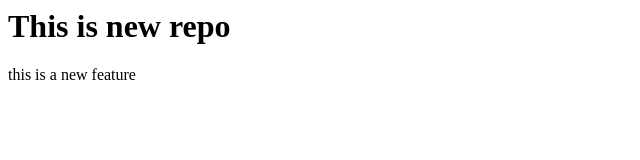
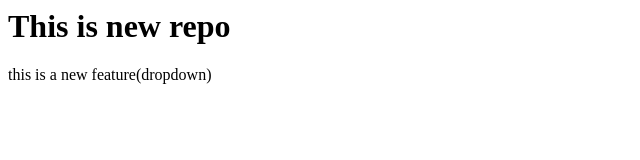
Before and after one commit to Aayush0406/local, a plain HTML site: page index.html in a window 1280 px wide. Shown: the full height of the page, 0-640 px from the left. Drawn offline with Linux system fonts and the light colour scheme.

Commit message:
Add dropdown

```diff
--- a/index.html
+++ b/index.html
@@ -1,3 +1,3 @@
 <h1>This is new repo</h1>
 
-<P> this is a new feature</P>
+<P> this is a new feature(dropdown)</P>
```
